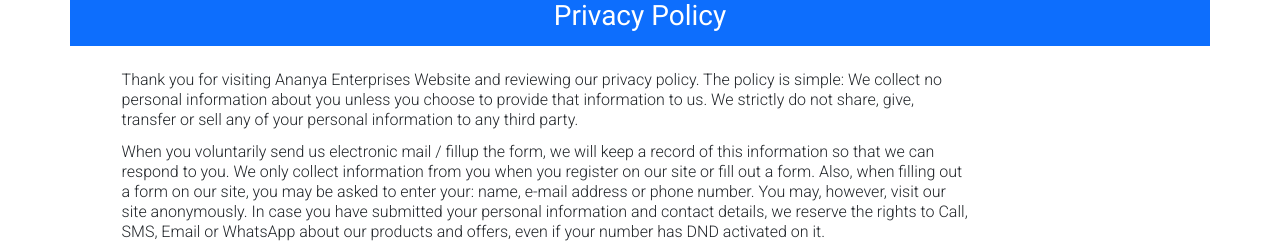
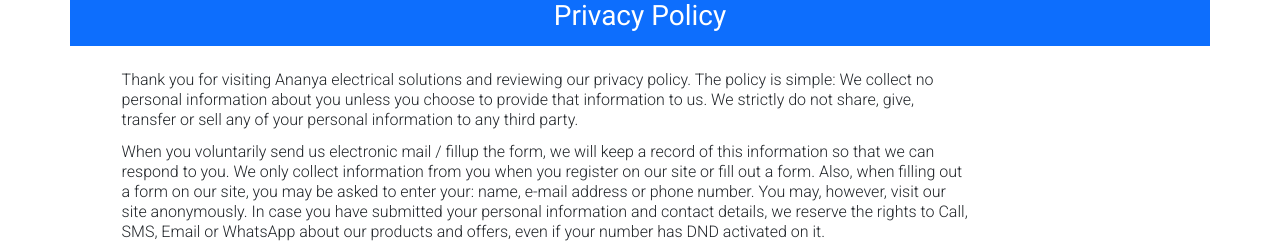
Before and after one commit to madhan987/ElectricalSolutions_release1, an Angular app: page /electrical-svc/privacy-policy in a window 1280 px wide. Shown: the part 514-757 px from the top of the page. Built offline with nearby package versions, Linux system fonts and the light colour scheme.

Commit message:
minor changes home

```diff
--- a/src/app/electricalsvctypes/privacy-policy/privacy-policy.component.html
+++ b/src/app/electricalsvctypes/privacy-policy/privacy-policy.component.html
@@ -13,7 +13,7 @@
           <div class="col-12 col-xl-11">
             <div class="fw-light fs-6" itemprop="text">
               <p>
-                Thank you for visiting Ananya Enterprises Website and reviewing
+                Thank you for visiting Ananya electrical solutions and reviewing
                 our privacy policy. The policy is simple: We collect no personal
                 information about you unless you choose to provide that
                 information to us. We strictly do not share, give, transfer or
```
